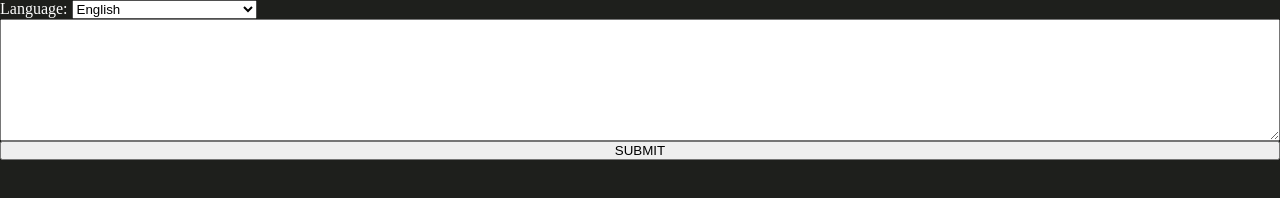
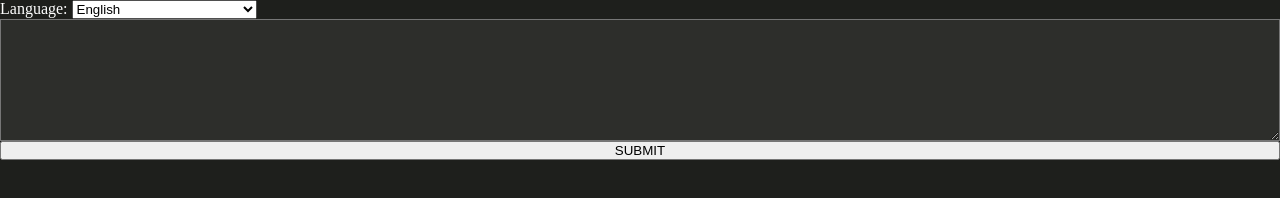
Before and after one commit to dbrchrd/Text-To-Speech_JS, a website: page public/index.html in a window 1280 px wide. Drawn offline with Linux system fonts and the light colour scheme.

Commit message:
Update style.css

```diff
--- a/public/style.css
+++ b/public/style.css
@@ -15,3 +15,10 @@ body {
 label {
   color: #FFF;
 }
+
+textarea {
+  background-color: #FFF1;
+  color: #FFF;
+  outline: none;
+  resize: vertical;
+}
```
